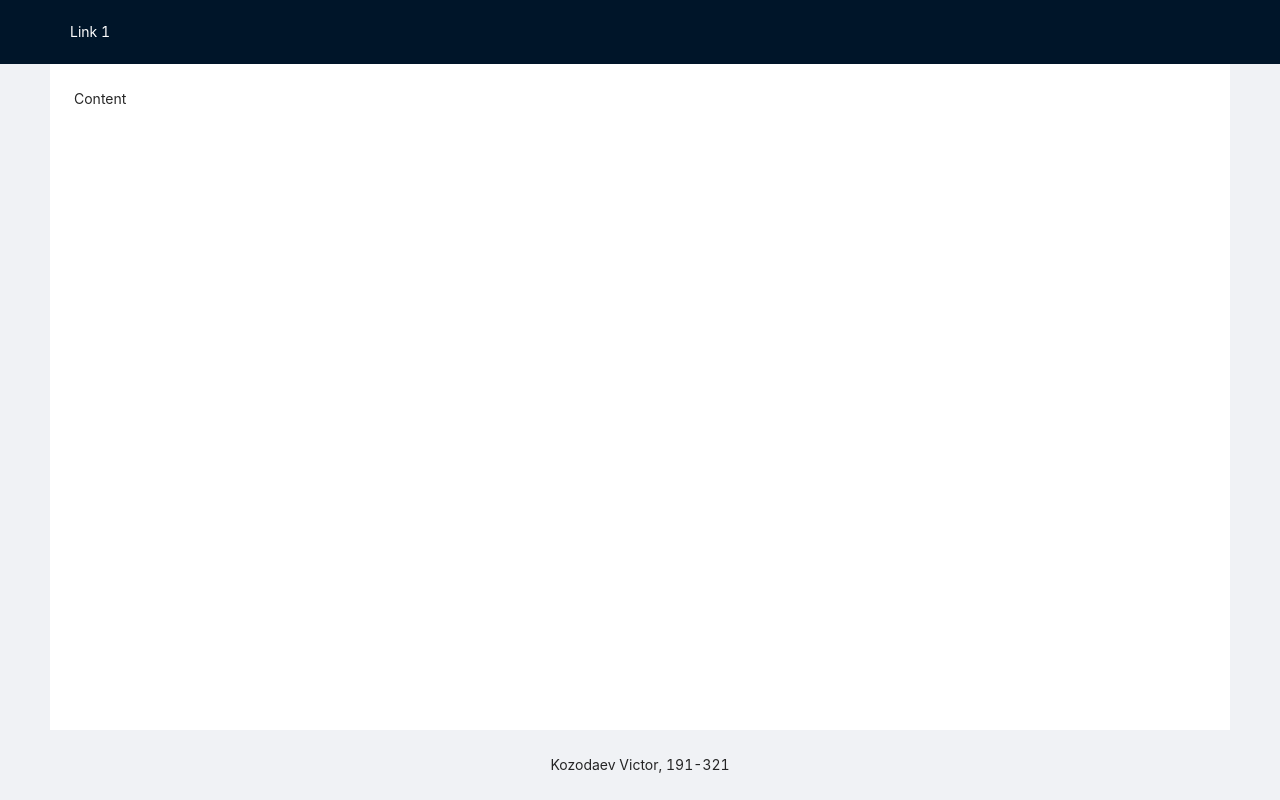
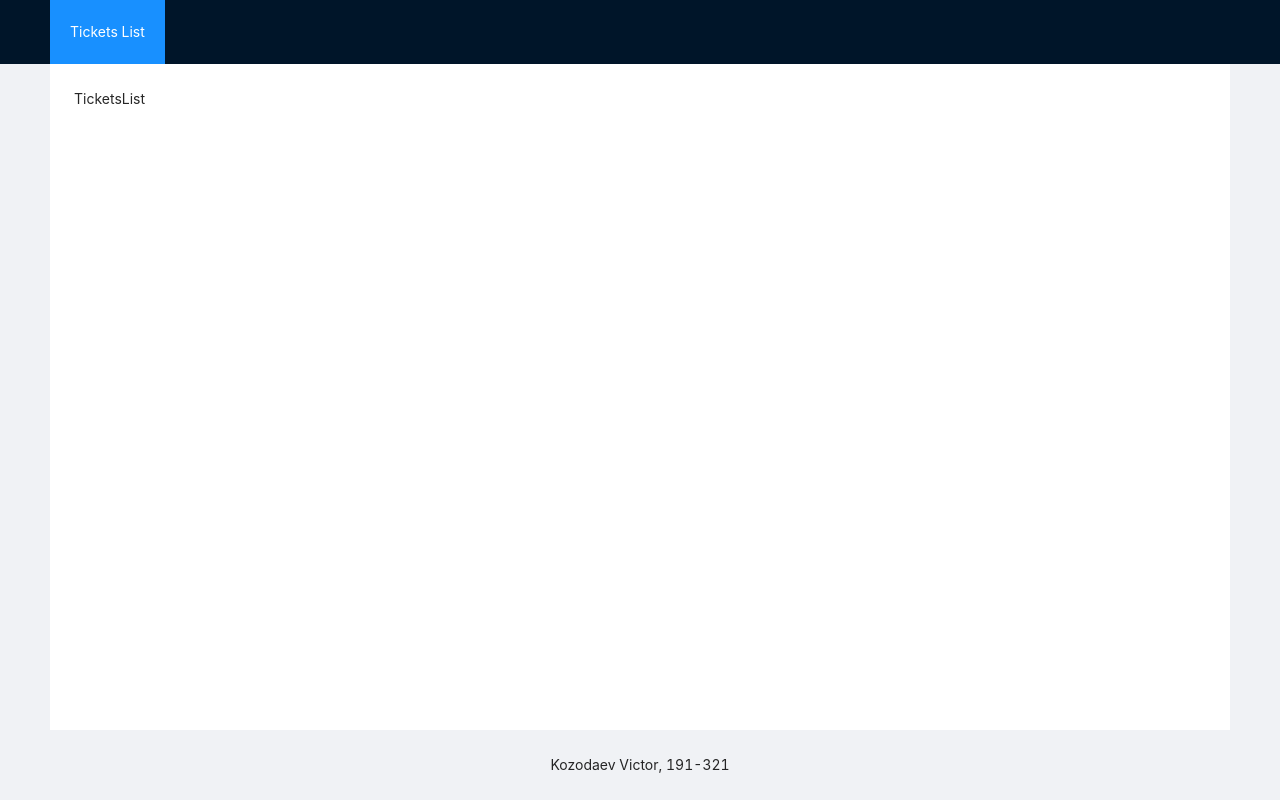
Before and after one commit to fredikey/university, a React (Create React App) app in the folder sem4/coursework/frontend/: page /tickets in a window 1280 px wide. Built offline with nearby package versions, Linux system fonts and the light colour scheme.

Commit message:
Setting up React router

```diff
--- a/sem4/coursework/frontend/package.json
+++ b/sem4/coursework/frontend/package.json
@@ -22,6 +22,7 @@
     "@types/node": "^15.12.4",
     "@types/react": "^17.0.11",
     "@types/react-dom": "^17.0.8",
+    "@types/react-router-dom": "^5.1.7",
     "node-sass": "5.0.0"
   },
   "eslintConfig": {
--- a/sem4/coursework/frontend/src/App.tsx
+++ b/sem4/coursework/frontend/src/App.tsx
@@ -1,8 +1,20 @@
 import React from 'react'
 import AppLayout from './components/Layout'
+import { Router, Route, Switch, Redirect } from 'react-router-dom'
+import { history, RoutesEnum } from './lib/routes'
+import TicketsList from './pages/TicketsList'
 
 function App() {
-	return <AppLayout>Content</AppLayout>
+	return (
+		<Router history={history}>
+			<Redirect from="/" to={RoutesEnum.TicketsList} />
+			<AppLayout>
+				<Switch>
+					<Route path={RoutesEnum.TicketsList} component={TicketsList} />
+				</Switch>
+			</AppLayout>
+		</Router>
+	)
 }
 
 export default App
--- a/sem4/coursework/frontend/src/components/Layout/index.tsx
+++ b/sem4/coursework/frontend/src/components/Layout/index.tsx
@@ -1,19 +1,35 @@
 import React from 'react'
-import { Layout, Menu, Breadcrumb } from 'antd'
+import { Layout, Menu } from 'antd'
 import styles from './styles.module.scss'
+import { Link, useLocation } from 'react-router-dom'
+import { RoutesEnum } from '../../lib/routes'
 
 const { Header, Content, Footer } = Layout
 
+interface IHeaderLink {
+	title: string
+	path: string
+}
+const LINKS: IHeaderLink[] = [
+	{
+		title: 'Tickets List',
+		path: RoutesEnum.TicketsList
+	}
+]
 interface IProps {
 	children: React.ReactNode
 }
-
 function AppLayout({ children }: IProps) {
+	const location = useLocation()
 	return (
 		<Layout className={styles.container}>
 			<Header>
-				<Menu theme="dark" mode="horizontal" defaultActiveFirst>
-					<Menu.Item>Link 1</Menu.Item>
+				<Menu theme="dark" mode="horizontal" selectedKeys={[location.pathname]}>
+					{LINKS.map((link) => (
+						<Menu.Item key={link.path}>
+							<Link to={link.path}>{link.title}</Link>
+						</Menu.Item>
+					))}
 				</Menu>
 			</Header>
 			<Content className={styles.contentOuter}>
--- /dev/null
+++ b/sem4/coursework/frontend/src/lib/routes.ts
@@ -0,0 +1,6 @@
+import { createBrowserHistory } from 'history'
+export enum RoutesEnum {
+	TicketsList = '/tickets'
+}
+
+export const history = createBrowserHistory()
--- /dev/null
+++ b/sem4/coursework/frontend/src/pages/TicketsList/index.tsx
@@ -0,0 +1,8 @@
+import React from 'react'
+
+interface IProps {}
+function TicketsList({}: IProps) {
+	return <div>TicketsList</div>
+}
+
+export default TicketsList
```
Also changed, not shown: 1 other file (tests, documents, lock files or other folders).
